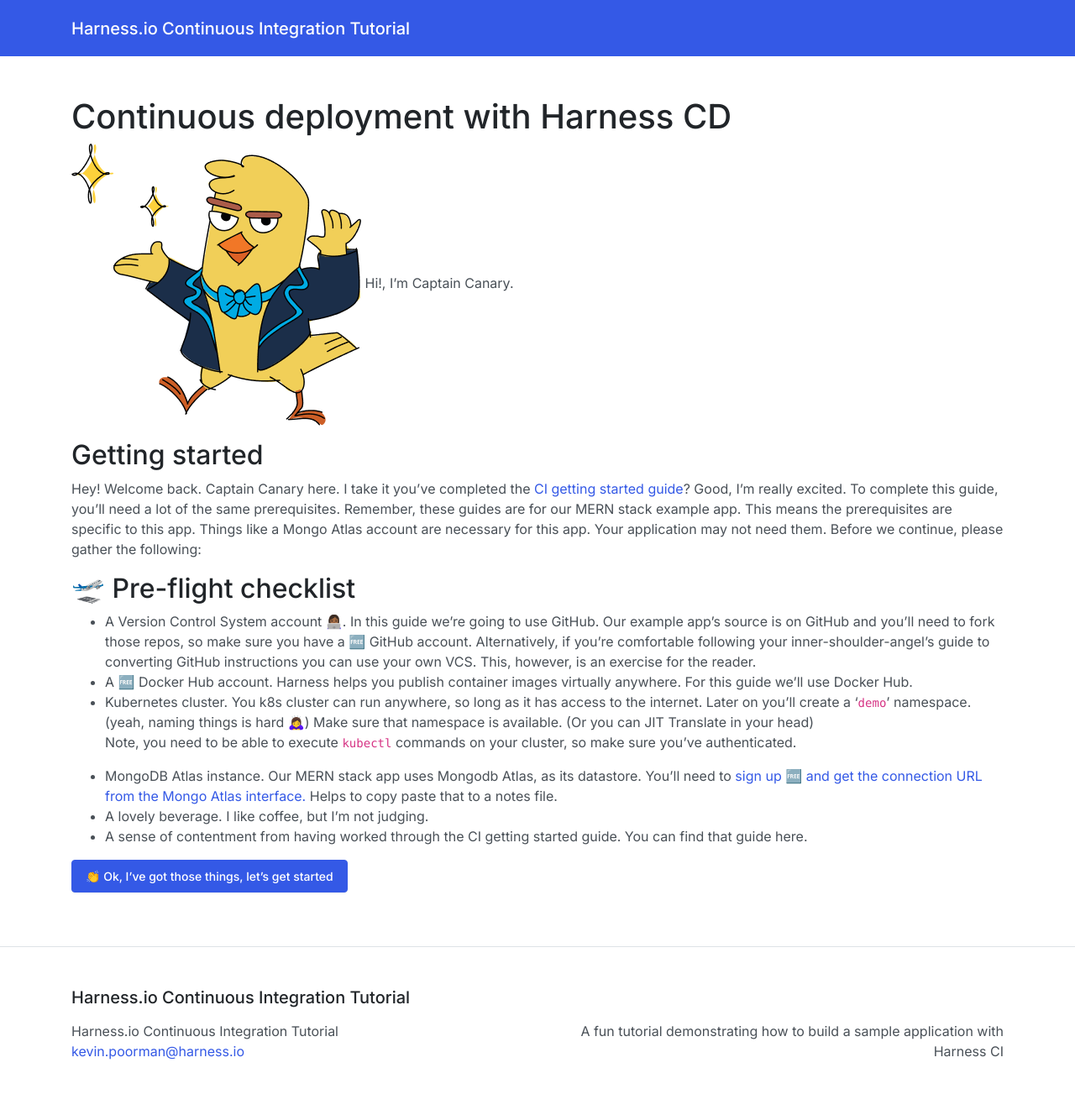
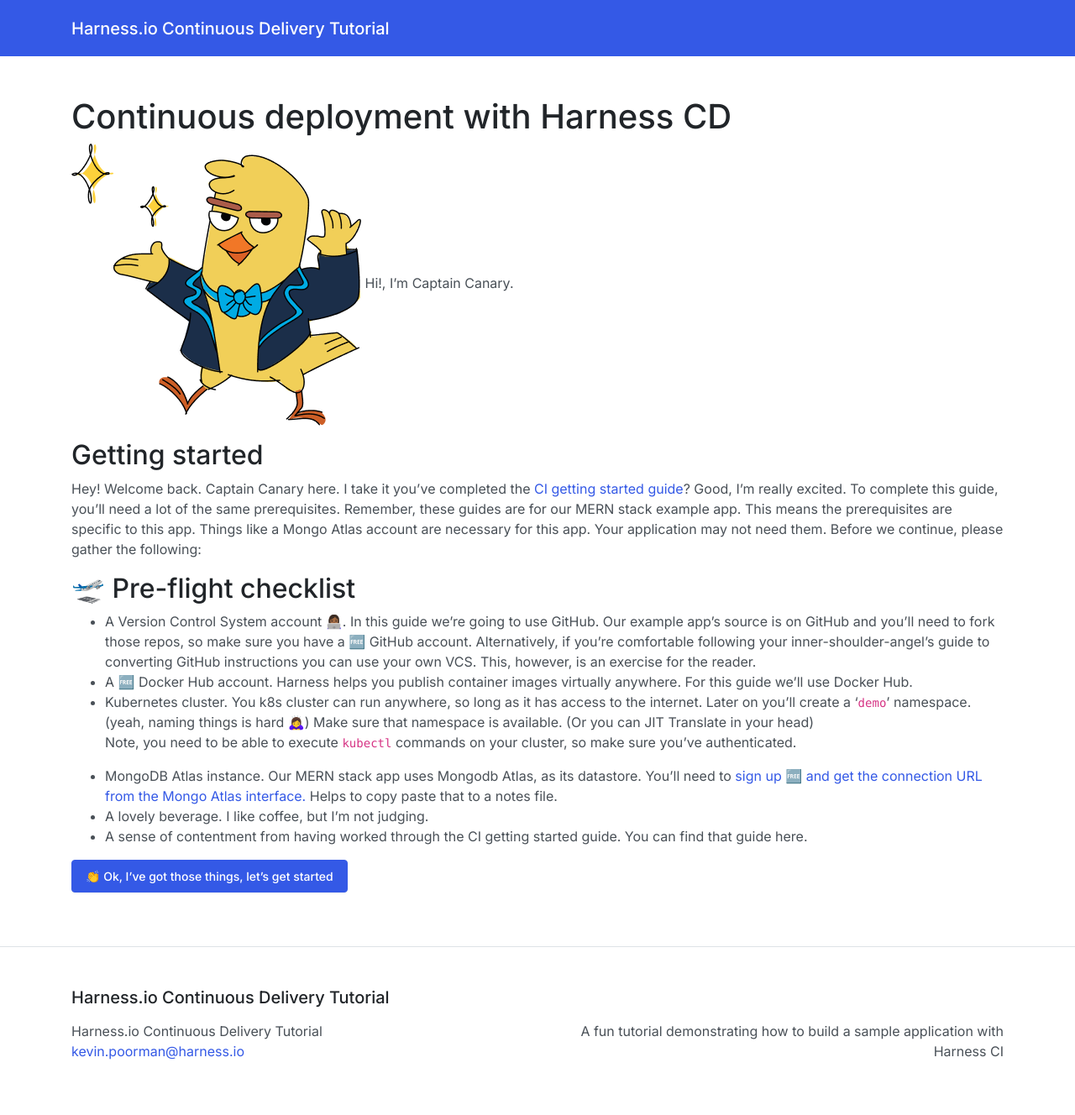
Before and after one commit to harness-apps/CD-Tutorial, a Jekyll site: the page built from index.md, in a window 1280 px wide. Shown: the whole page at 84% size. Built offline with Jekyll 4.4.1, drawn with Linux system fonts in a browser that asks for light colours.

Commit message:
changed integration to delivery
continuous integration had been left but it should now be continuous delivery

```diff
--- a/_config.yml
+++ b/_config.yml
@@ -13,7 +13,7 @@
 # you will see them accessed via {{ site.title }}, {{ site.email }}, and so on.
 # You can create any custom variable you would like, and they will be accessible
 # in the templates via {{ site.myvariable }}.
-title: Harness.io Continuous Integration Tutorial
+title: Harness.io Continuous Delivery Tutorial
 email: "kevin.poorman@harness.io"
 description: >- # this means to ignore newlines until "baseurl:"
   A fun tutorial demonstrating how to build a sample application with Harness CI
```
